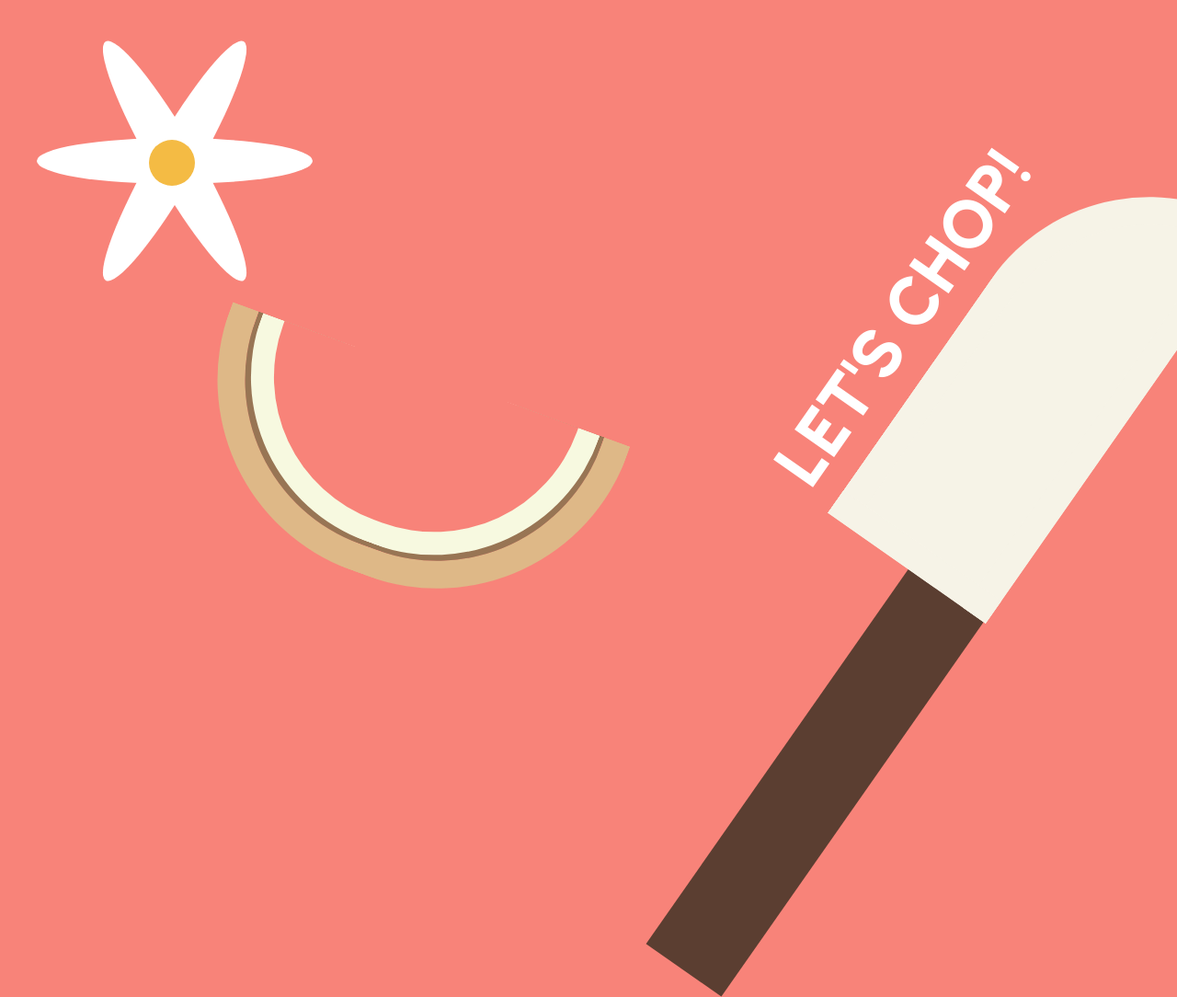
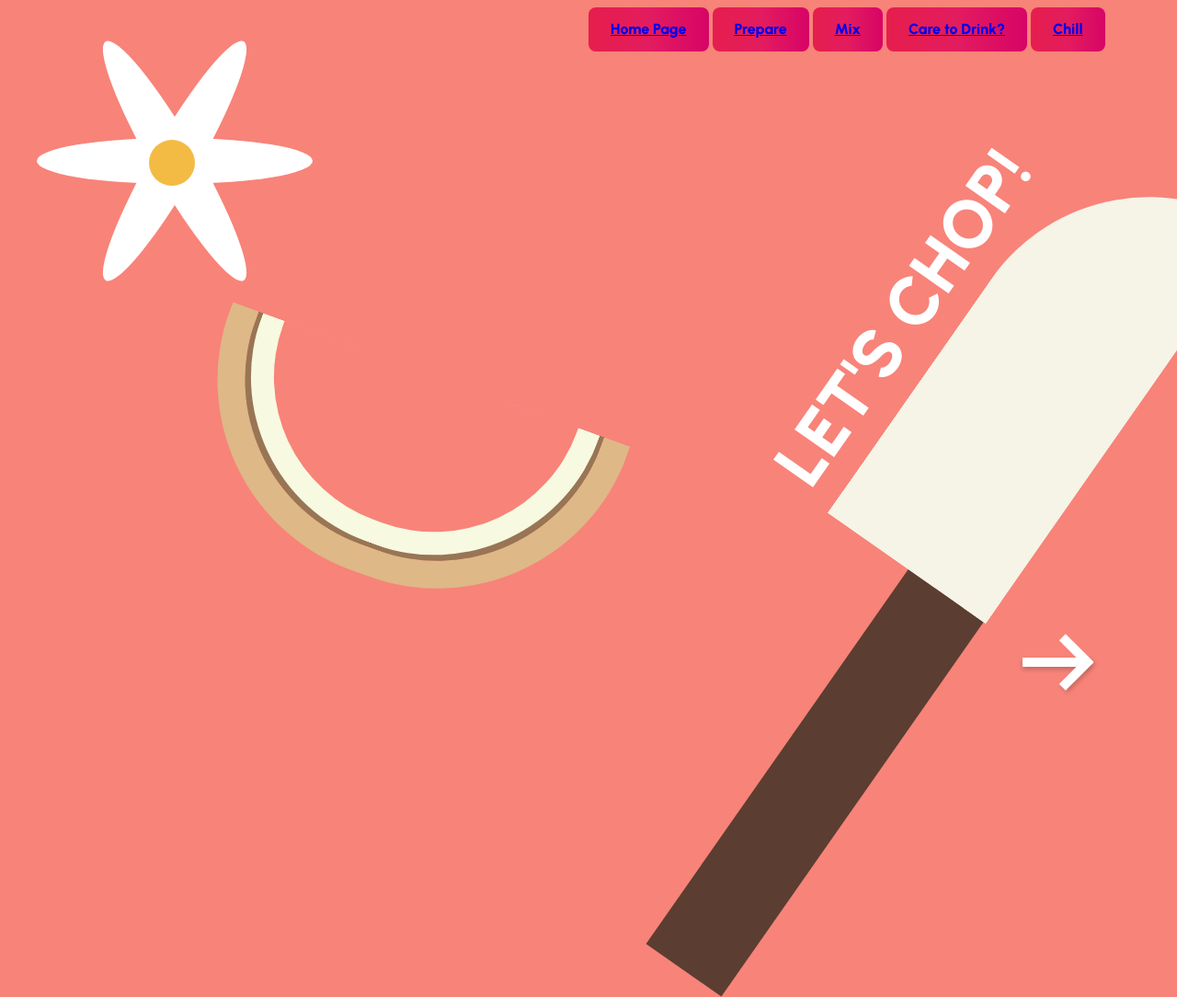
Before and after one commit to tajriyanc/tajriyanc.github.io, a plain HTML site: page s1fp/html/index.html in a window 1280 px wide. Shown: the top 1084 px of the page at 92% size. Drawn offline with Linux system fonts and the light colour scheme.

Commit message:
Update index.html

```diff
--- a/s1fp/html/index.html
+++ b/s1fp/html/index.html
@@ -30,6 +30,39 @@
             <div class="knife"></div>
         <div id="blade"></div>
     </div>
+    <a href="prepare.html">
+        <div class="icon">
+            <div class="arrow">
+            </div>
+        </div>
+    </a>
+    <div class="container">
+        <div class="page">
+            <a href="index.html">
+                Home Page
+            </a>
+        </div>
+        <div class="page">
+            <a href="prepare.html">
+                Prepare
+            </a>
+        </div>
+        <div class="page">
+            <a href="mix.html">
+                Mix
+            </a>
+        </div>
+        <div class="page">
+            <a href="beach.html">
+                Care to Drink?
+            </a>
+        </div>
+        <div class="page">
+            <a href="sleep.html">
+                Chill
+            </a>
+        </div>
+    </div>
 
 </body>
 
```
